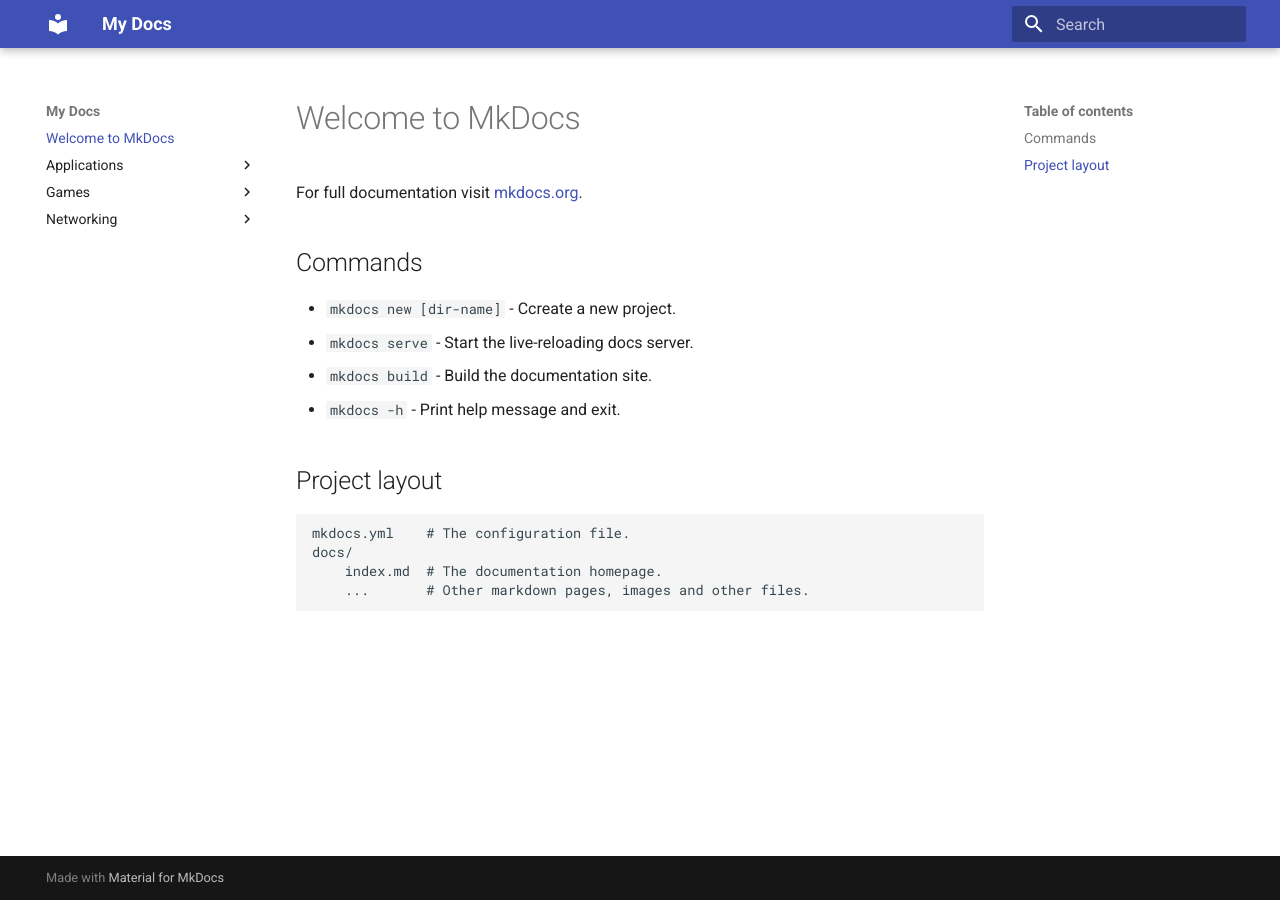
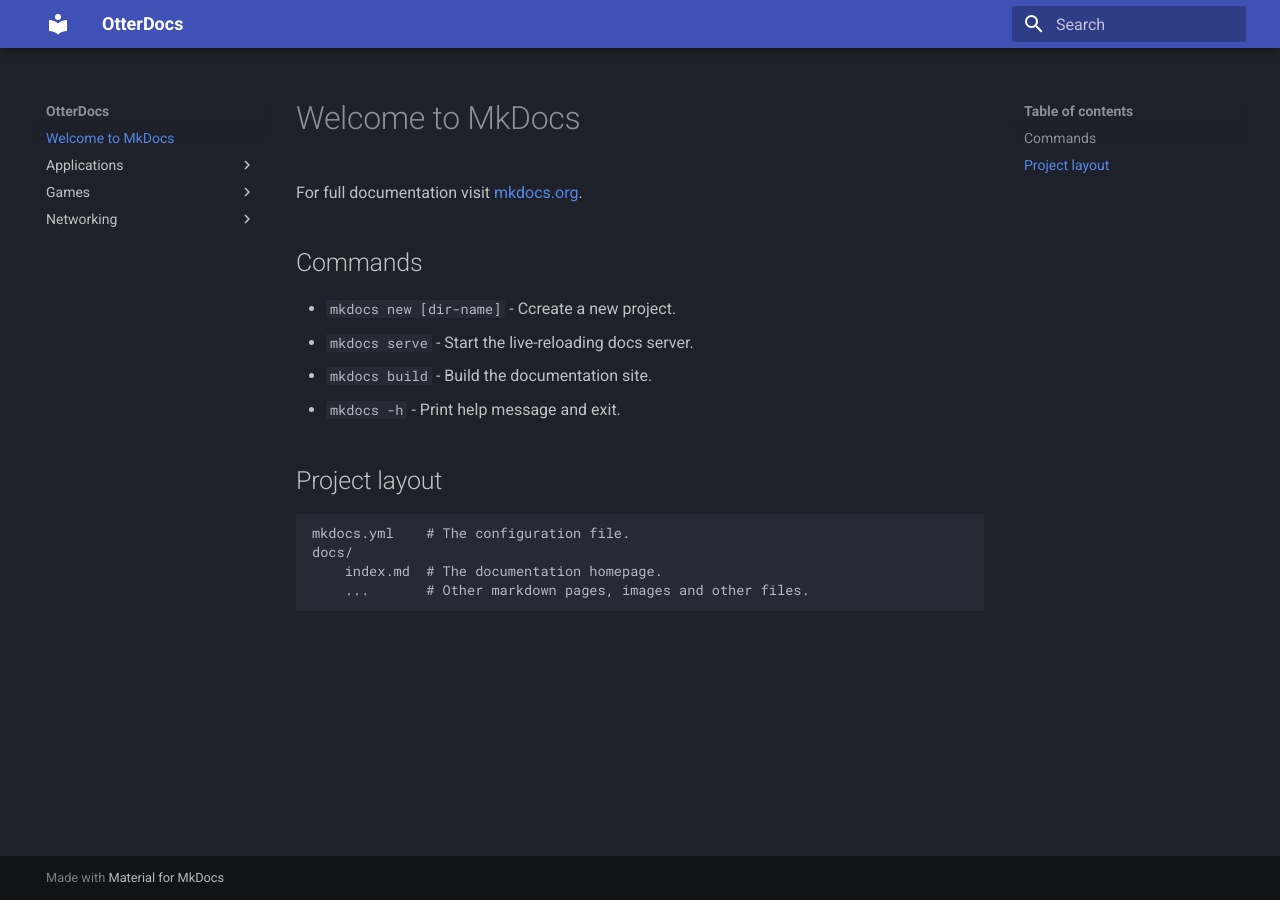
Before and after one commit to DeeKahy/OtterDocs, an MkDocs documentation site: the page built from docs/index.md, in a window 1280 px wide. Built offline with MkDocs 1.6.1 and Material for MkDocs 9.7.7, drawn with Linux system fonts in a browser that asks for light colours.

Commit message:
dark mode

```diff
--- a/mkdocs.yml
+++ b/mkdocs.yml
@@ -1,4 +1,9 @@
-site_name: My Docs
+site_name: OtterDocs
 
 theme:
   name: material
+  palette:
+    scheme: slate
+
+markdown_extensions:
+  - admonition
```
